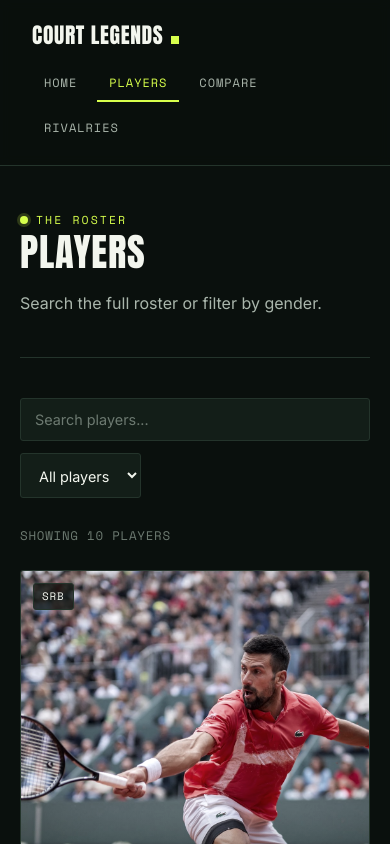
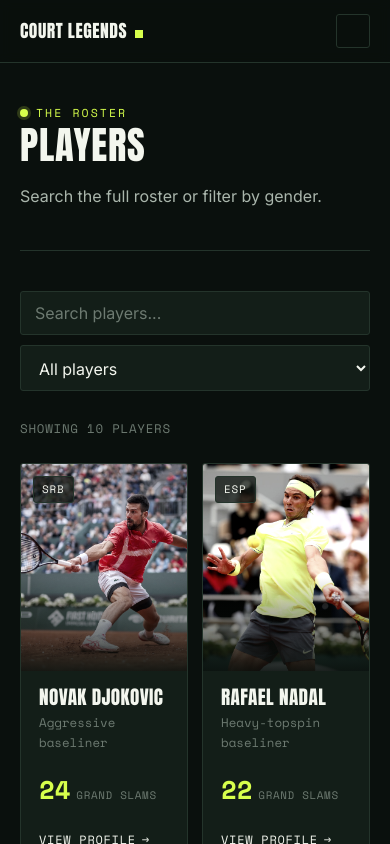
Before and after one commit to IS-PROJECT-2026/court-legends-165782, a React (Vite) app: page /players in a window 390 px wide. Shown: the top 844 px of the page. Built offline with nearby package versions, Linux system fonts and the light colour scheme.

Commit message:
feat(ui): improve responsive navigation

```diff
--- a/src/components/ComparisonTable.jsx
+++ b/src/components/ComparisonTable.jsx
@@ -5,6 +5,7 @@ function ComparisonTable({ playerOne, playerTwo }) {
         {playerOne.name} vs {playerTwo.name}
       </h2>
 
+      <div className="table-scroll">
         <table>
           <thead>
             <tr>
@@ -40,6 +41,7 @@ function ComparisonTable({ playerOne, playerTwo }) {
             </tr>
           </tbody>
         </table>
+      </div>
     </section>
   )
 }
--- a/src/components/Navbar.jsx
+++ b/src/components/Navbar.jsx
@@ -1,17 +1,44 @@
+import { useState } from 'react'
 import { NavLink } from 'react-router-dom'
 
 function Navbar() {
+  const [isOpen, setIsOpen] = useState(false)
+
+  const closeMenu = () => setIsOpen(false)
+
   return (
     <nav>
-      <NavLink to="/" className="brand">
-        Court Legends
-      </NavLink>
+      <div className="nav-row">
+        <NavLink to="/" className="brand" onClick={closeMenu}>
+          Court Legends
+        </NavLink>
 
-      <div>
-        <NavLink to="/">Home</NavLink>
-        <NavLink to="/players">Players</NavLink>
-        <NavLink to="/compare">Compare</NavLink>
-        <NavLink to="/rivalries">Rivalries</NavLink>
+        <button
+          type="button"
+          className="nav-toggle"
+          aria-label="Toggle menu"
+          aria-expanded={isOpen}
+          onClick={() => setIsOpen((open) => !open)}
+        >
+          <span />
+          <span />
+          <span />
+        </button>
+      </div>
+
+      <div className={`nav-links${isOpen ? ' open' : ''}`}>
+        <NavLink to="/" onClick={closeMenu}>
+          Home
+        </NavLink>
+        <NavLink to="/players" onClick={closeMenu}>
+          Players
+        </NavLink>
+        <NavLink to="/compare" onClick={closeMenu}>
+          Compare
+        </NavLink>
+        <NavLink to="/rivalries" onClick={closeMenu}>
+          Rivalries
+        </NavLink>
       </div>
     </nav>
   )
--- a/src/index.css
+++ b/src/index.css
@@ -1,11 +1,3 @@
-/* ===========================================================
-   Court Legends — design tokens
-   A night-match broadcast board: chalk lines on a dark court,
-   ball-lime for the live/active state, clay-red for the second
-   voice. Numbers run in a scoreboard mono; names run tall and
-   condensed like a stadium jumbotron.
-   =========================================================== */
-
 :root {
   --ink: #0a100d;
   --ink-raised: #0f1712;
@@ -88,10 +80,6 @@ p {
   outline-offset: 2px;
 }
 
-/* ===========================================================
-   Layout shells
-   =========================================================== */
-
 main {
   min-height: calc(100vh - 132px);
 }
@@ -134,21 +122,20 @@ main {
   box-shadow: 0 0 0 3px rgba(215, 255, 76, 0.18);
 }
 
-/* ===========================================================
-   Navbar — umpire's scorecard bar
-   =========================================================== */
-
 nav {
   position: sticky;
   top: 0;
   z-index: 20;
-  display: flex;
-  justify-content: space-between;
-  align-items: center;
   padding: 18px 32px;
   background: rgba(10, 16, 13, 0.92);
   backdrop-filter: blur(6px);
   border-bottom: var(--edge);
+}
+
+.nav-row {
+  display: flex;
+  justify-content: space-between;
+  align-items: center;
 }
 
 .brand {
@@ -169,12 +156,12 @@ nav {
   display: inline-block;
 }
 
-nav div {
+.nav-links {
   display: flex;
   gap: 8px;
 }
 
-nav div a {
+.nav-links a {
   font-family: var(--font-mono);
   font-size: 0.75rem;
   letter-spacing: 0.08em;
@@ -185,19 +172,36 @@ nav div a {
   transition: color 0.15s ease, border-color 0.15s ease;
 }
 
-nav div a:hover {
+.nav-links a:hover {
   color: var(--chalk);
   border-color: var(--ace);
 }
 
-nav div a.active {
+.nav-links a.active {
   color: var(--ace);
   border-color: var(--ace);
 }
 
-/* ===========================================================
-   Footer
-   =========================================================== */
+.nav-toggle {
+  display: none;
+  flex-direction: column;
+  justify-content: center;
+  gap: 5px;
+  width: 34px;
+  height: 34px;
+  background: transparent;
+  border: 1px solid var(--net-line);
+  border-radius: var(--radius);
+  cursor: pointer;
+  padding: 0;
+}
+
+.nav-toggle span {
+  display: block;
+  height: 1.5px;
+  margin: 0 8px;
+  background: var(--chalk);
+}
 
 footer {
   padding: 28px 32px;
@@ -214,10 +218,6 @@ footer p {
   text-transform: uppercase;
   color: var(--chalk-faint);
 }
-
-/* ===========================================================
-   Buttons
-   =========================================================== */
 
 .btn {
   display: inline-flex;
@@ -256,10 +256,6 @@ footer p {
 .btn-ghost:hover {
   border-color: var(--chalk-dim);
 }
-
-/* ===========================================================
-   Hero — Home
-   =========================================================== */
 
 .hero {
   position: relative;
@@ -373,10 +369,6 @@ footer p {
   flex-wrap: wrap;
 }
 
-/* ===========================================================
-   Filters row (Players page)
-   =========================================================== */
-
 .filters {
   display: flex;
   gap: 12px;
@@ -388,7 +380,7 @@ footer p {
 input[type='text'],
 select {
   font-family: var(--font-body);
-  font-size: 0.9rem;
+  font-size: 1rem;
   background: var(--net);
   color: var(--chalk);
   border: 1px solid var(--net-line);
@@ -428,10 +420,6 @@ select:focus {
   font-family: var(--font-mono);
   font-size: 0.85rem;
 }
-
-/* ===========================================================
-   Player grid + card
-   =========================================================== */
 
 .player-grid {
   display: grid;
@@ -565,10 +553,6 @@ select:focus {
   transform: translateX(3px);
 }
 
-/* ===========================================================
-   Player profile
-   =========================================================== */
-
 .back-link {
   display: inline-block;
   font-family: var(--font-mono);
@@ -644,10 +628,6 @@ select:focus {
   font-size: 1.2rem;
   line-height: 1.1;
 }
-
-/* ===========================================================
-   Player profile — full-bleed hero
-   =========================================================== */
 
 .profile-hero {
   position: relative;
@@ -883,10 +863,6 @@ select:focus {
   padding: 12px 4px;
 }
 
-/* ===========================================================
-   Rivalries
-   =========================================================== */
-
 .rivalry-grid {
   display: grid;
   grid-template-columns: repeat(auto-fill, minmax(320px, 1fr));
@@ -931,10 +907,6 @@ select:focus {
   color: var(--clay);
   font-size: 1.2rem;
 }
-
-/* ===========================================================
-   Rivalry detail
-   =========================================================== */
 
 .h2h-panel {
   display: flex;
@@ -1004,10 +976,6 @@ select:focus {
   letter-spacing: 0.04em;
 }
 
-/* ===========================================================
-   Compare page
-   =========================================================== */
-
 .comparison-selectors {
   display: grid;
   grid-template-columns: repeat(auto-fit, minmax(220px, 1fr));
@@ -1075,32 +1043,179 @@ select:focus {
   background: rgba(215, 255, 76, 0.04);
 }
 
-/* ===========================================================
-   Responsive
-   =========================================================== */
+.table-scroll {
+  overflow-x: auto;
+  -webkit-overflow-scrolling: touch;
+}
+
+@media (max-width: 1024px) {
+  .container,
+  .page,
+  .hero-inner,
+  .section-inner {
+    padding-left: 24px;
+    padding-right: 24px;
+  }
+
+  nav {
+    padding: 16px 24px;
+  }
+
+  .player-grid {
+    grid-template-columns: repeat(auto-fill, minmax(200px, 1fr));
+  }
+
+  .rivalry-grid {
+    grid-template-columns: repeat(auto-fill, minmax(260px, 1fr));
+  }
+
+  .h2h-panel {
+    gap: 24px;
+  }
+}
 
 @media (max-width: 640px) {
   nav {
-    flex-direction: column;
-    gap: 12px;
-    align-items: flex-start;
+    padding: 14px 20px;
   }
 
-  nav div {
-    flex-wrap: wrap;
+  .nav-toggle {
+    display: flex;
+  }
+
+  .nav-links {
+    display: none;
+    flex-direction: column;
+    gap: 2px;
+    padding-top: 14px;
+    margin-top: 14px;
+    border-top: 1px solid var(--net-line);
+  }
+
+  .nav-links.open {
+    display: flex;
+  }
+
+  .nav-links a {
+    padding: 10px 4px;
+    border-bottom: none;
+    border-left: 2px solid transparent;
+    padding-left: 12px;
+  }
+
+  .nav-links a:hover,
+  .nav-links a.active {
+    border-left-color: var(--ace);
+    border-bottom-color: transparent;
   }
 
   .hero {
-    padding: 64px 20px 48px;
+    padding: 56px 20px 40px;
+  }
+
+  .hero-actions {
+    flex-direction: column;
+    align-items: stretch;
+  }
+
+  .btn {
+    justify-content: center;
   }
 
   .page {
-    padding: 40px 20px 72px;
+    padding: 36px 20px 64px;
+  }
+
+  .filters {
+    flex-direction: column;
+    align-items: stretch;
+    gap: 10px;
+  }
+
+  .filters input[type='text'],
+  .filters select {
+    width: 100%;
+    flex: none;
+    padding: 11px 14px;
+  }
+
+  .player-grid {
+    grid-template-columns: repeat(auto-fill, minmax(160px, 1fr));
+    gap: 14px;
+  }
+
+  .rivalry-grid {
+    grid-template-columns: 1fr;
+  }
+
+  .comparison-selectors {
+    grid-template-columns: 1fr;
   }
 
   .h2h-panel {
     flex-direction: column;
     gap: 24px;
+    padding: 32px 20px;
+  }
+
+  .profile-hero {
+    min-height: 520px;
+  }
+
+  .profile-hero-content {
+    padding: 20px 20px 28px;
+  }
+
+  .profile-hero-name-block {
+    padding-top: 70px;
+  }
+
+  .profile-hero-lower {
+    flex-direction: column;
+    align-items: stretch;
+    gap: 16px;
+  }
+
+  .stat-box,
+  .rivalry-panel {
+    max-width: none;
+    min-width: 0;
+    width: 100%;
+  }
+}
+
+@media (max-width: 420px) {
+  .brand {
+    font-size: 1.1rem;
+  }
+
+  .hero-stats {
+    grid-template-columns: repeat(2, 1fr);
+    gap: 20px;
+  }
+
+  .player-grid {
+    grid-template-columns: 1fr 1fr;
+  }
+
+  .profile-hero-name {
+    font-size: clamp(2.2rem, 11vw, 3.2rem);
+  }
+
+  .profile-badge {
+    width: 38px;
+    height: 38px;
+    font-size: 0.62rem;
+  }
+
+  .stat-box-num {
+    font-size: 2.1rem;
+  }
+
+  .comparison th,
+  .comparison td {
+    padding: 10px 12px;
+    font-size: 0.8rem;
   }
 }
 
```
Lines whose indentation alone changed are shown as unchanged.
